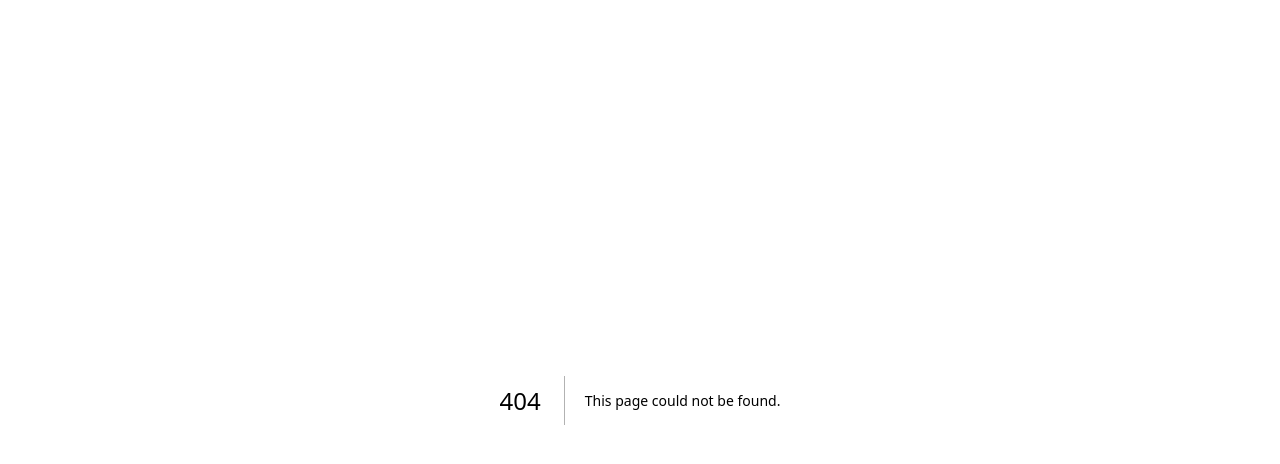
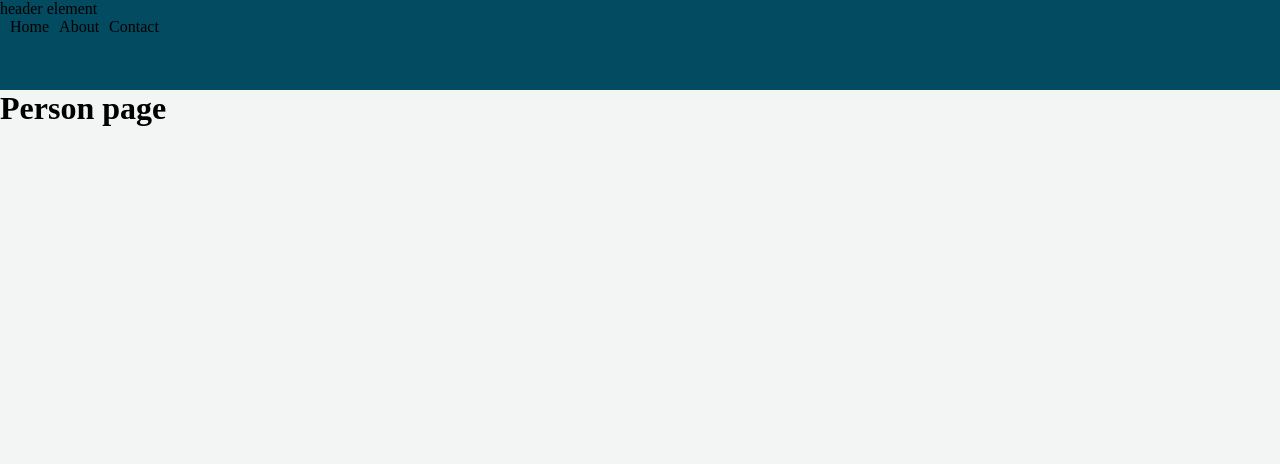
Before and after one commit to mospective/next13-features, a Next.js app: page /contact/person in a window 1280 px wide. Before the commit this address had no page. Shown: the top 464 px of the page. Built offline with nearby package versions, Linux system fonts and the light colour scheme.

Commit message:
Worked with the layout feature within the App directory and explored Next link

```diff
--- /dev/null
+++ b/app/contact/person/page.js
@@ -0,0 +1,5 @@
+import '../../../styles/globals.css';
+
+export default function Page() {
+    return(<h1>Person page</h1>)
+}
--- a/app/layout.js
+++ b/app/layout.js
@@ -1,5 +1,6 @@
+import Header from "../components/Header"
+
 export default function Layout({ children }) {
-    console.log(children)
 
     return (
         <html lang="en">
@@ -7,6 +8,7 @@ export default function Layout({ children }) {
                 <title>Title of home page</title>
             </head>
             <body>
+                <Header />
                 {children}
             </body>
         </html>
--- /dev/null
+++ b/components/Header/index.js
@@ -0,0 +1,12 @@
+import Link from "next/link";
+import Nav from "../Nav";
+import style from "./index.module.css";
+
+export default function Header () {
+    return (
+        <header className={style.header}>
+            <p>header element</p>
+            <Nav />
+        </header>
+    )
+}
--- /dev/null
+++ b/components/Header/index.module.css
@@ -0,0 +1,6 @@
+.header {
+    height: 90px;
+    width: 100%;
+    max-width: 100%;
+    background-color: #034b61;
+}
--- /dev/null
+++ b/components/Nav/Nav.module.css
@@ -0,0 +1,10 @@
+.nav {
+    display: flex;
+    flex-flow: wrap;
+    list-style-type: none;
+    padding-left: 0;
+}
+
+.navitem {
+    margin-left: 10px;
+}
--- /dev/null
+++ b/components/Nav/index.js
@@ -0,0 +1,24 @@
+import Link from "next/link";
+import style from "./Nav.module.css";
+
+export default function Nav () {
+    return (
+        <nav className={style.nav}>
+            <li className={style.navitem}>
+                <Link href={"/"}>
+                    Home
+                </Link>
+            </li>
+            <li className={style.navitem}>
+                <Link href={"/about"}>
+                   About
+                </Link>
+            </li>
+            <li className={style.navitem}>
+                <Link href={"/contact"}>
+                   Contact
+                </Link>
+            </li>
+        </nav>
+    )
+}
```
Also changed, not shown: pages/test-indexi.js (deleted, +0 -123 lines).
